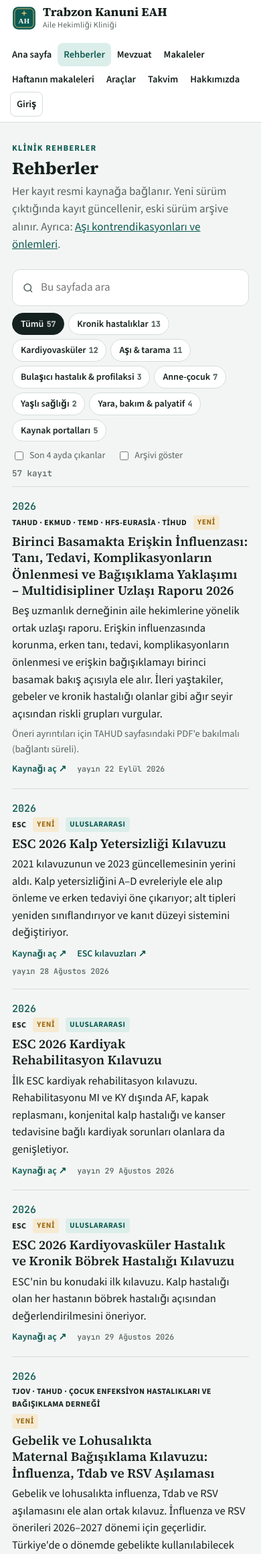
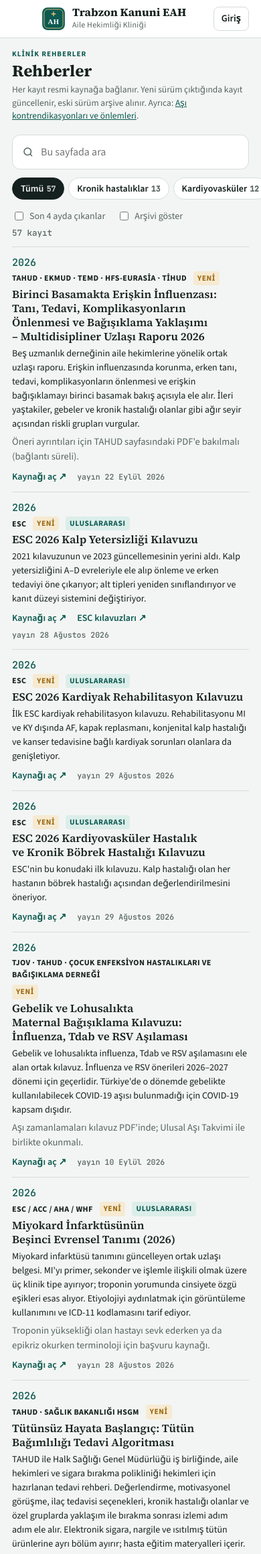
Before and after one commit to cagdasaydin5-hub/kanuniah, a PHP site: page /rehberler.html in a window 390 px wide. Shown: the top 2320 px of the page at 67% size. Run offline with PHP 8.4, Linux system fonts and the light colour scheme.

Commit message:
Telefon görünümü: soldan açılan menü, tek satır kaydırılabilir filtreler, daha küçük yazılar
Co-Authored-By: Claude Opus 5.5 <noreply@anthropic.com>

Claude-Session: https://claude.ai/code/session_01Vcp7RFDF8k64ozaRCGH8t8

```diff
--- a/assets/site.css
+++ b/assets/site.css
@@ -344,3 +344,41 @@ table.cl tr.gecmis td.cl-t,table.cl tr.gecmis td:last-child{opacity:.55}
 @media (max-width:560px){table.cl td.cl-t{white-space:normal}}
 table.cl tr.ben td.cl-b{background:none}
 small.cl-degisim{display:block;color:var(--muted);font-size:13px;margin-top:2px}
+
+/* telefon menüsü (site.js ekler) */
+.menu-btn{display:none}
+@media (max-width:640px){
+  .mobil-menu .top .wrap{flex-wrap:nowrap;gap:10px;min-height:56px}
+  .mobil-menu .menu-btn{display:inline-flex;flex-direction:column;justify-content:center;gap:4px;width:40px;height:40px;padding:0 9px;margin-left:-6px;border:0;border-radius:8px;background:transparent;cursor:pointer;flex:none}
+  .mobil-menu .menu-btn span{display:block;height:2px;border-radius:2px;background:var(--ink)}
+  .mobil-menu .menu-btn:hover{background:var(--sunk)}
+  .mobil-menu .brand{min-width:0}
+  .mobil-menu .brand b{font-size:16.5px;white-space:nowrap;overflow:hidden;text-overflow:ellipsis}
+  .mobil-menu .top .wrap > a.login{margin-left:auto;flex:none;text-decoration:none;color:var(--ink);font-weight:600;font-size:14.5px;padding:6px 11px;border:1px solid var(--line);border-radius:8px}
+  .mobil-menu .top .wrap > a.login[aria-current="page"]{background:var(--pine-soft);color:var(--pine)}
+  .mobil-menu nav.main{position:fixed;top:0;left:0;bottom:0;width:min(80vw,290px);margin:0;flex-direction:column;flex-wrap:nowrap;gap:2px;padding:18px 12px;background:var(--surface);border-right:1px solid var(--line);overflow-y:auto;z-index:41;transform:translateX(-105%);visibility:hidden;transition:transform .2s ease,visibility 0s .2s}
+  .mobil-menu.menu-acik nav.main{transform:none;visibility:visible;transition:transform .2s ease}
+  .mobil-menu nav.main a{font-size:16px;padding:11px 12px;white-space:normal}
+  .menu-perde{position:fixed;inset:0;background:rgba(0,0,0,.35);z-index:40}
+  .menu-acik body{overflow:hidden}
+  .chips{flex-wrap:nowrap;overflow-x:auto;scrollbar-width:none;margin-inline:-18px;padding:2px 18px 4px;scroll-padding-inline:18px}
+  .chips::-webkit-scrollbar{display:none}
+  .chips > *{flex:none}
+}
+/* telefonda daha sıkı yazı */
+@media (max-width:640px){
+  body{font-size:15px;line-height:1.5}
+  .hero{padding-block:20px 14px}
+  .page-head{padding-block:16px 8px}
+  .page-head h1{font-size:24px;margin:.15em 0 .2em}
+  h1{font-size:26px}
+  .eyebrow{font-size:11px}
+  .lede{font-size:13.5px;line-height:1.45}
+  h3{font-size:16.5px;margin:3px 0 4px}
+  .sum{font-size:14px}
+  li.g{padding:12px 0}
+  .tile{padding:14px}
+  .tile b{font-size:17px}
+  .tile span{font-size:13.5px}
+  input:not([type=checkbox]):not([type=radio]),select,textarea{font-size:16px}
+}
--- a/assets/site.js
+++ b/assets/site.js
@@ -381,6 +381,39 @@
     });
   })();
 
+  /* telefon menüsü: dar ekranda bölümler soldan açılan çekmeceye girer, Giriş üstte kalır */
+  (function () {
+    var nav = document.querySelector("nav.main"), bar = document.querySelector(".top .wrap");
+    if (!nav || !bar) return;
+    var mq = window.matchMedia("(max-width:640px)");
+    var btn = document.createElement("button");
+    btn.type = "button"; btn.className = "menu-btn"; btn.setAttribute("aria-label", "Menüyü aç");
+    btn.setAttribute("aria-expanded", "false"); nav.id = nav.id || "ana-menu"; btn.setAttribute("aria-controls", nav.id);
+    btn.innerHTML = '<span></span><span></span><span></span>';
+    var perde = document.createElement("div"); perde.className = "menu-perde"; perde.hidden = true;
+    var giris = nav.querySelector("a.login"), yer = document.createComment("giris");
+    bar.insertBefore(btn, bar.firstChild); (document.querySelector("header.top") || document.body).appendChild(perde);
+    function ac(v) {
+      document.documentElement.classList.toggle("menu-acik", v);
+      btn.setAttribute("aria-expanded", v ? "true" : "false");
+      btn.setAttribute("aria-label", v ? "Menüyü kapat" : "Menüyü aç");
+      perde.hidden = !v;
+      if (v) { var a = nav.querySelector("a"); if (a) a.focus(); }
+    }
+    function uygula() {
+      document.documentElement.classList.toggle("mobil-menu", mq.matches);
+      if (!giris) return;
+      if (mq.matches && giris.parentNode === nav) { nav.insertBefore(yer, giris); bar.appendChild(giris); }
+      else if (!mq.matches && yer.parentNode) { nav.insertBefore(giris, yer); nav.removeChild(yer); }
+      if (!mq.matches) ac(false);
+    }
+    btn.addEventListener("click", function () { ac(btn.getAttribute("aria-expanded") !== "true"); });
+    perde.addEventListener("click", function () { ac(false); });
+    document.addEventListener("keydown", function (e) { if (e.key === "Escape" && document.documentElement.classList.contains("menu-acik")) { ac(false); btn.focus(); } });
+    (mq.addEventListener ? mq.addEventListener("change", uygula) : mq.addListener(uygula));
+    uygula();
+  })();
+
   if (pages[page]) pages[page]();
 
   /* çevrimdışı çalışma ve telefona kurulum (PWA) */
```
